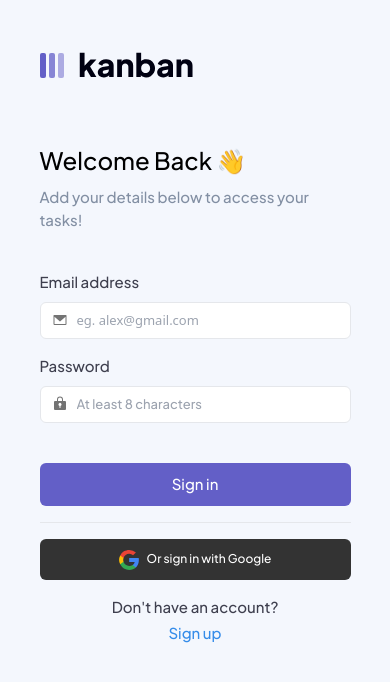
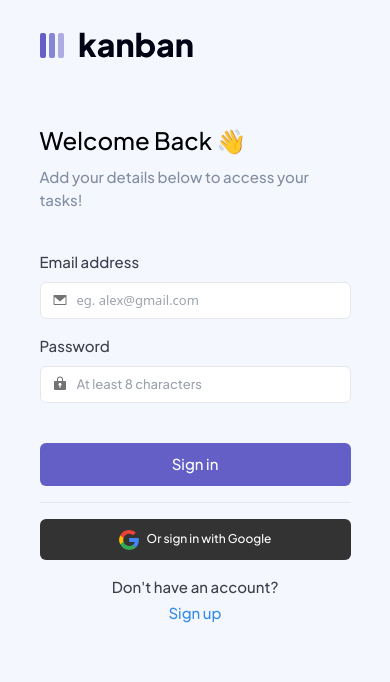
Before and after one commit to mihaimaximthinslices/tsdd-kanban-board, a React (Vite) app: page /sign-in in a window 390 px wide. Shown: the top 682 px of the page. Built offline with nearby package versions, Linux system fonts and the light colour scheme; no server answers.

Commit message:
fix margin top visual vug

```diff
--- a/src/pages/SignInPage.tsx
+++ b/src/pages/SignInPage.tsx
@@ -107,7 +107,7 @@
           className="max-w-[960px] hidden 1xl:block rounded-l-xl "
           src="../../public/app-preview.jpg"
         ></img>
-        <div className=" mt-5 flex-1 flex justify-center 1xl:max-w-[480px] 1xl:h-[704px]  1xl:rounded-r-xl 1xl:mt-0 bg-white2 dark:bg-black2 md:dark:bg-black3 1xl:bg-white 1xl:dark:bg-black2">
+        <div className="md:mt-5 flex-1 flex justify-center 1xl:max-w-[480px] 1xl:h-[704px]  1xl:rounded-r-xl 1xl:mt-0 bg-white2 dark:bg-black2 md:dark:bg-black3 1xl:bg-white 1xl:dark:bg-black2">
           <div className="w-fit ">
             <div className="pb-16 pt-8 md:hidden">
               <div className="dark:hidden md:hidden">
```
